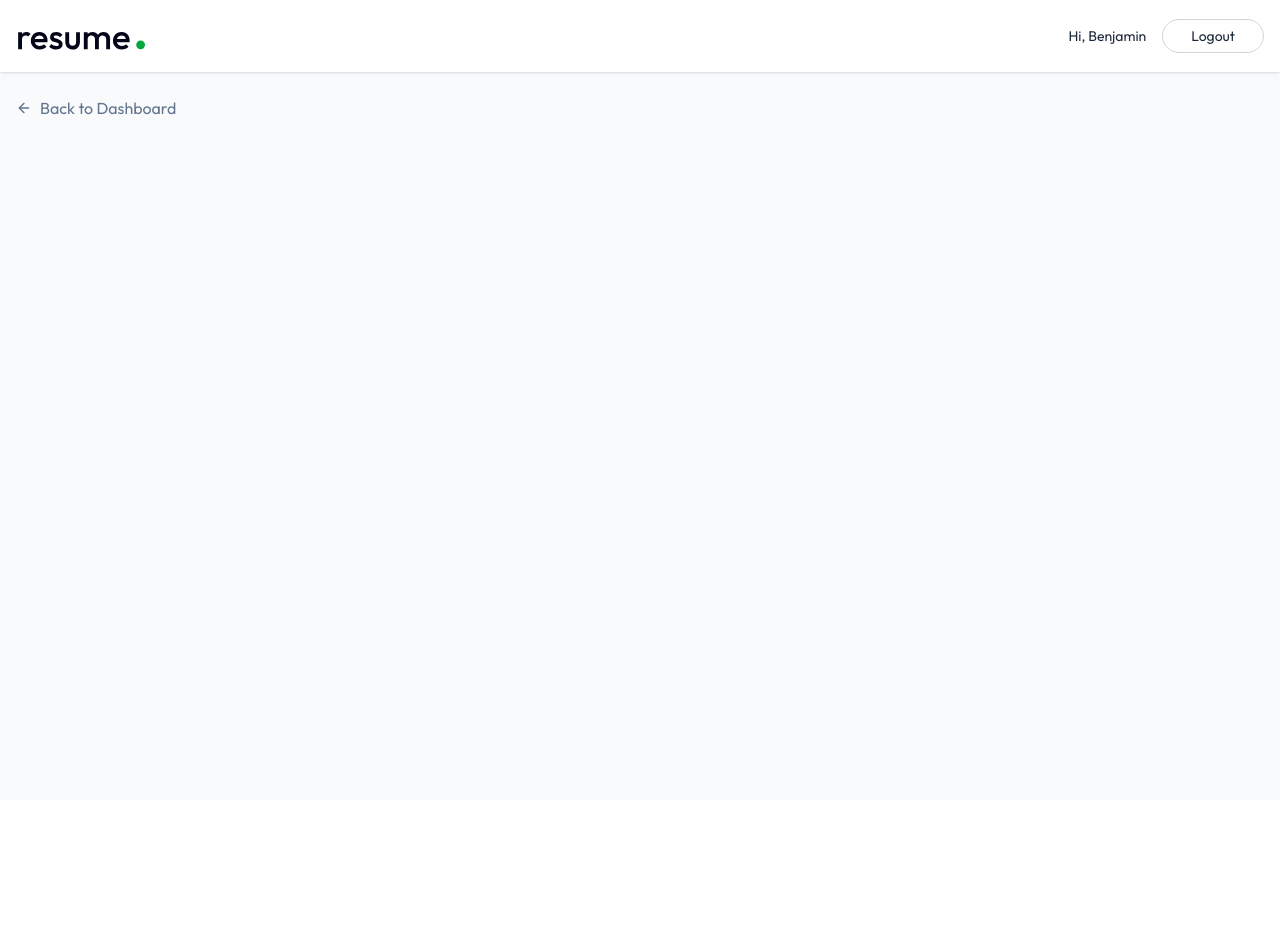
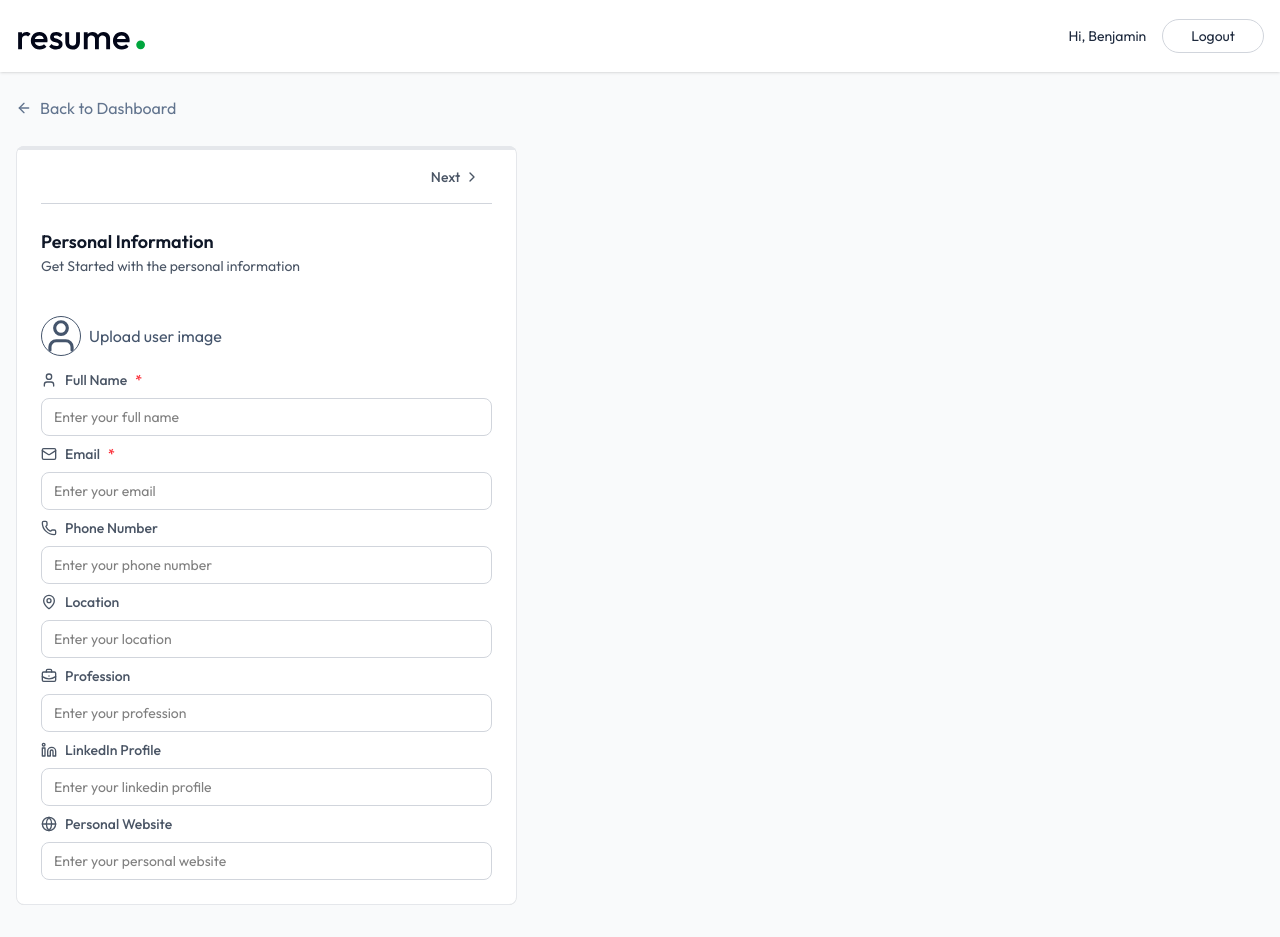
Before and after one commit to benjaminramovic/AI-ResumeBuilderApp, a React (Vite) app in the folder client/: page /app/builder/1 in a window 1280 px wide. Before the commit the page ends 800 px from the top, so only its background shows below. Built offline with nearby package versions, Linux system fonts and the light colour scheme; a web font is replaced by a local one.

Commit message:
personal-info-added

```diff
--- /dev/null
+++ b/client/src/components/PersonalInfoForm.jsx
@@ -0,0 +1,70 @@
+import { BriefcaseBusiness, Globe, Icon, Linkedin, Mail, MapPin, Phone, User } from 'lucide-react'
+import React from 'react'
+
+const PersonalInfoForm = ({
+    data, onChange, removeBackground, setRemoveBackground
+}) => {
+    const handleChange = (field, value) =>{
+        onChange({...data, [field]:value})
+    }
+  const fields = [
+      {key:"full_name", label:"Full Name", icon:User, type:"text", required:true},
+      {key:"email", label:"Email", icon:Mail, type:"email", required:true},
+      {key:"phone", label:"Phone Number", icon:Phone, type:"tel"},
+      {key:"location", label:"Location", icon:MapPin, type:"text"},
+      {key:"profession", label:"Profession", icon:BriefcaseBusiness, type:"text"},
+      {key:"linkedin", label:"LinkedIn Profile", icon:Linkedin, type:"url"},
+      {key:"website", label:"Personal Website", icon:Globe, type:"url"}
+  ]
+  return (
+    <div>
+        <h3 className='text-lg font-semibold text-gray-900'>Personal Information</h3>
+        <p className='text-sm text-gray-600'>Get Started with the personal information</p>
+        <div className="flex items-center gap-2 mt-5">
+            <label>
+                {data.image ? (
+                    <img src={typeof data.image === 'string' ? data.image : URL.createObjectURL(data.image)} alt="user-image"
+                    className='h-16 w-16 rounded-full object-cover ring ring-slate-300 hover:opacity-50' />
+                ) : (
+                    <div className='inline-flex items-center gap-2 mt-5 text-slate-600 hover:text-slate-700 cursor-pointer'>
+                        <User className='size-10 border rounded-full' />
+                        Upload user image
+                    </div>
+                )}
+                <input type="file" accept='image/jpeg, image/png, image/jpg' hidden
+                onChange={(e)=>handleChange("image",e.target.files[0])} />
+            </label>
+            {typeof data.image === 'object' && (
+                <div className='flex flex-col gap-1 text-sm pl-4'>
+                    <p>Remove Background</p>
+                    <label className='relative inline-flex items-center cursor-pointer text-gray-900 gap-3'>
+                        <input type="checkbox" className='sr-only peer' onChange={() => {
+                            setRemoveBackground(prev => !prev)
+                        }} checked={removeBackground}/>
+                        <div className="w-9 h-5 bg-slate-300 rounded-full peer peer-checked:bg-green-600 transition-colors duration-200"></div>
+                        <span className="dot absolute left-1 top-1 w-3 h-3 bg-white rounded-full transition-transform duration-200 ease-in-out peer-checked:translate-x-4"></span>
+                    </label>
+                </div>
+            )}
+        </div>
+        {
+            fields.map((field) => {
+                const Icon = field.icon
+                return (
+                    <div key={field.key} className='space-y-1 mt-2' mt-5>
+                        <label className='flex items-center gap-2 text-sm font-medium text-gray-600'>
+                            <Icon className='size-4'/>
+                            {field.label}
+                            {field.required && <span className='text-red-500'>*</span>}
+                        </label>
+                        <input type={field.type} value={data[field.key] || ""} onChange={(e)=>handleChange(field.key, e.target.value)} className='mt-1 w-full px-3 py-2 border border-gray-300 rounded-lg focus:ring focus:ring-blue-500 focus:border-blue-500 outline-none transition-colors text-sm' placeholder={`Enter your ${field.label.toLowerCase()}`} required={field.required}/>
+                    </div>
+                )
+            })
+        }
+
+    </div>
+  )
+}
+
+export default PersonalInfoForm
--- a/client/src/pages/ResumeBuilder.jsx
+++ b/client/src/pages/ResumeBuilder.jsx
@@ -1,9 +1,10 @@
-import { ArrowLeftIcon } from 'lucide-react'
+import { ArrowLeftIcon, Briefcase, ChevronLeft, ChevronRight, FileText, FolderIcon, GraduationCap, Sparkles, User } from 'lucide-react'
 import React from 'react'
 import { useEffect } from 'react'
 import { useState } from 'react'
 import { Link, useParams } from 'react-router-dom'
 import { dummyResumeData } from '../assets/assets'
+import PersonalInfoForm from '../components/PersonalInfoForm'
 
 const ResumeBuilder = () => {
   const {resumeId} = useParams()
@@ -20,6 +21,8 @@ const ResumeBuilder = () => {
     public: 'false'
 
   })
+  const [activeSectionIndex, setActiveSectionIndex] = useState(0)
+  const [removeBackground, setRemoveBackground] = useState(false)
   const loadExistingResume = async () => {
     const resume = dummyResumeData.find(resume => resume._id == resumeId)
     if(resume){
@@ -31,6 +34,19 @@ const ResumeBuilder = () => {
     loadExistingResume()
   }, [])
 
+  const sections = [
+    {id:"personal", name:"Personal Info", icon: User},
+    {id:"summary", name:"Summary", icon: FileText},
+    {id:"experience", name:"Experience", icon: Briefcase},
+    {id:"education", name:"Education", icon: GraduationCap},
+    {id:"projects", name:"Projects", icon: FolderIcon},
+    {id:"skills", name:"Skills", icon: Sparkles},
+
+
+  ]
+
+   const activeSection = sections[activeSectionIndex]
+
   return (
     <div>
       <div className='max-w-7xl mx-auto  px-4 py-6'>
@@ -41,7 +57,48 @@ const ResumeBuilder = () => {
 
       </div>
       <div className='max-w-7xl mx-auto px-4 pb-8'>
-        <div className="grid lg:grid-cols-12 gap-8"></div>
+        <div className="grid lg:grid-cols-12 gap-8">
+          {/* Left panel -  Form */}
+          <div className='relative lg:col-span-5 rounded-lg overflow-hidden'>
+            <div className="bg-white rounded-lg shadow-sm border border-gray-200 p-6 pt-1">
+              {/* Progress bar using activeSectionIndex */}
+              <hr className='absolute left-0 right-0 top-0 border-2 border-gray-200'/>
+              <hr className='absolute left-0 top-0 h-1 bg-gradient-to-r from-green-500 to-green-600 transition-all duration-2000 border-none'
+              style={{
+                width: `${activeSectionIndex * 100 / (sections.length - 1)}%`
+              }}/>
+              {/* Section navigation */}
+              <div className="flex justify-between items-center mb-6 border-b border-gray-300 py-1">
+                <div></div>
+                <div className='flex items-center'>
+                  {activeSectionIndex !== 0 && (
+                    <button onClick={()=>setActiveSectionIndex((prev) => Math.max(prev -1, 0))} disabled={activeSectionIndex === 0} className='flex items-center gap-1 p-3 rounded-lg text-sm font-medium text-gray-600 hover:bg-gray-50 transition-all'>
+                      <ChevronLeft className='size-4'/> Previous
+
+                    </button>
+                  )}
+                  <button onClick={()=>setActiveSectionIndex((prev) => Math.min(prev + 1, sections.length-1))} disabled={activeSectionIndex === sections.length-1}
+                  className={`flex items-center gap-1 p-3 rounded-lg text-sm font-medium text-gray-600 hover:bg-gray-50 transition-all ${activeSectionIndex === sections.length-1 && 'opacity-50'}`}>
+                      Next <ChevronRight className='size-4'/>
+
+                    </button>
+                </div>
+              </div>
+              {/* Form Content */}
+              <div className="space-y-6">
+                    {activeSection.id === "personal" && (
+                      <PersonalInfoForm data={resumeData.personal_info} onChange={(data) => setResumeData(prev=>({...prev, personal_info:data}))} removeBackground={removeBackground}
+                      setRemoveBackground={setRemoveBackground}/>
+                    )}
+              </div>
+
+            </div>
+
+          </div>
+
+          {/* Right panel - Preview */}
+          <div></div>
+        </div>
       </div>
     </div>
   )
```
